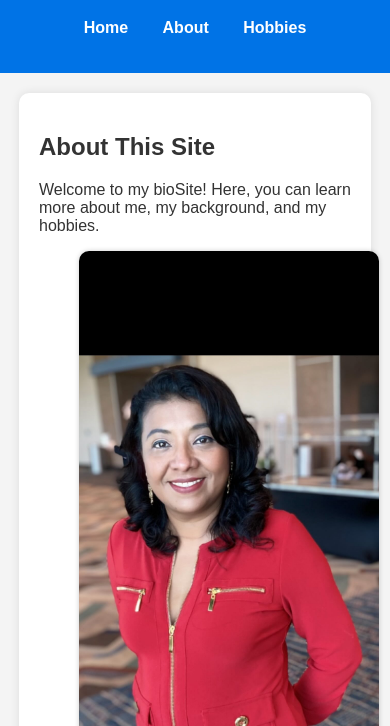
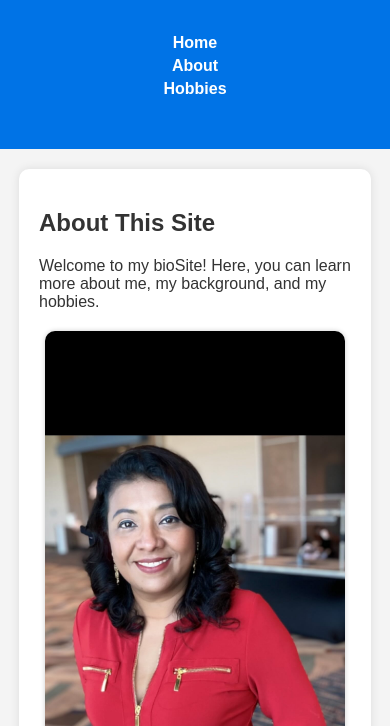
Before and after one commit to Deus-cold/bioSite, a plain HTML site: page index.html in a window 390 px wide. Shown: the part 118-844 px from the top of the page. Drawn offline with Linux system fonts and the light colour scheme.

Commit message:
Update styles.css

```diff
--- a/styles.css
+++ b/styles.css
@@ -18,6 +18,7 @@ header {
 nav ul {
     list-style: none;
     padding: 0;
+    text-align: center;
 }
 
 nav ul li {
@@ -35,6 +36,19 @@ nav ul li a:hover {
     text-decoration: underline;
 }
 
+/* Responsive Navigation */
+@media (max-width: 600px) {
+    nav ul {
+        text-align: center;
+        padding: 10px;
+    }
+
+    nav ul li {
+        display: block;
+        margin: 5px 0;
+    }
+}
+
 /* Main Content */
 .container {
     width: 80%;
@@ -48,7 +62,8 @@ nav ul li a:hover {
 
 /* Image Styling */
 .profile-image {
-    width: 300px; /* Smaller size */
+    width: 100%;
+    max-width: 300px;
     height: auto; /* Maintain aspect ratio */
     display: block;
     margin: 10px auto;
@@ -59,6 +74,7 @@ nav ul li a:hover {
 /* Figure and Caption Styling */
 figure {
     text-align: center;
+    margin: 20px 0;
 }
 
 figcaption {
```
